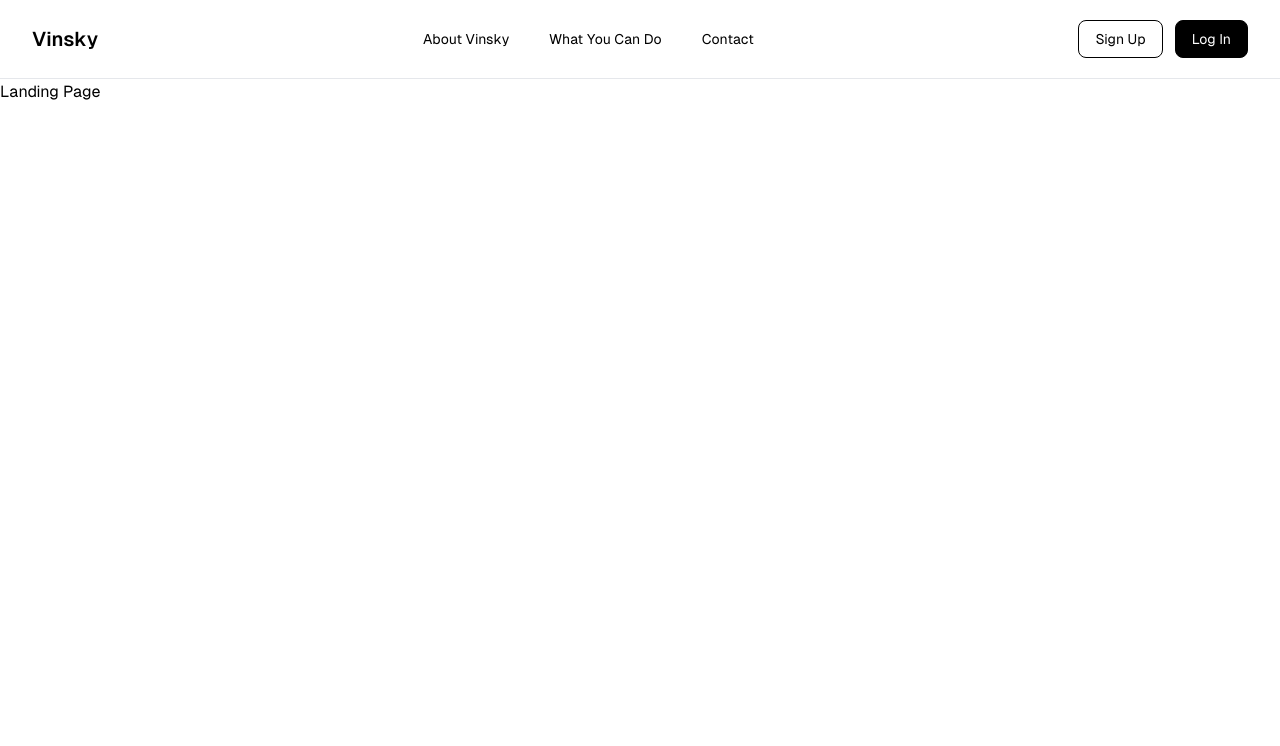
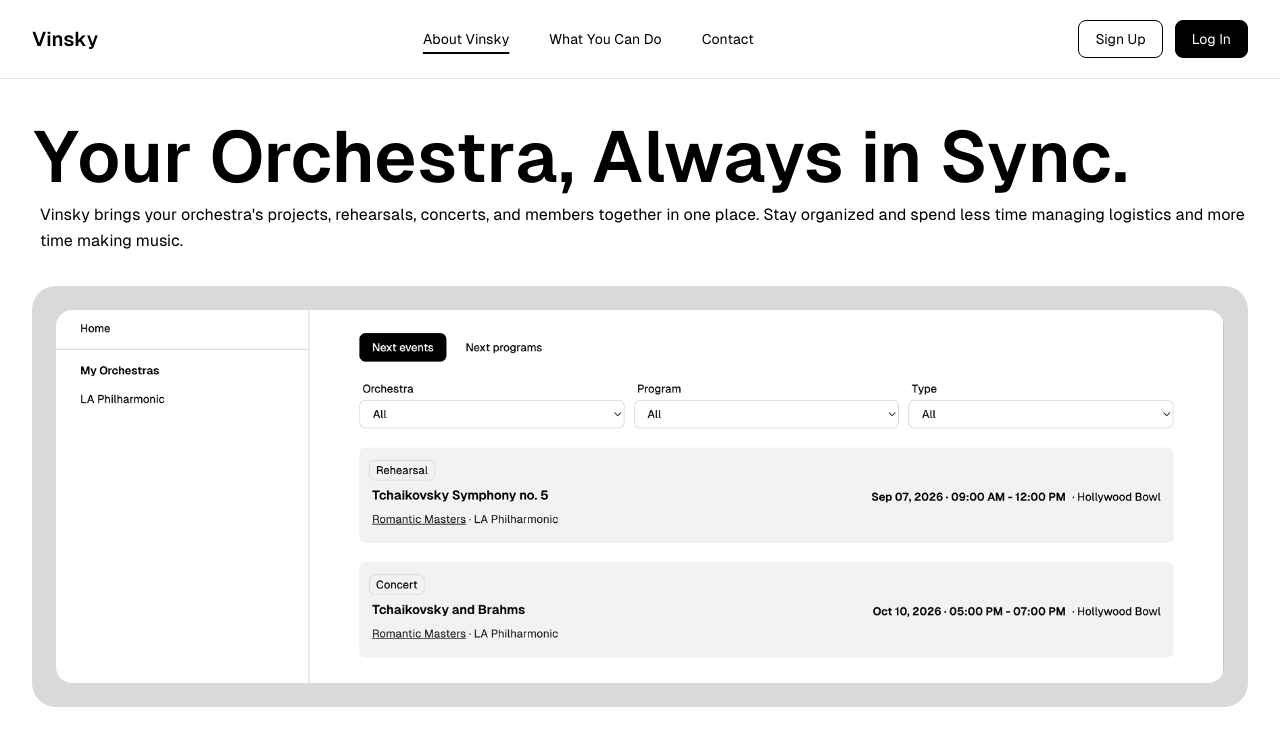
Before and after one commit to lbadiaestopa/vinsky-front, a React (Vite) app: page / in a window 1280 px wide. Shown: the top 746 px of the page. Built offline with nearby package versions, Linux system fonts and the light colour scheme; no server answers.

Commit message:
feat: add about section

```diff
--- /dev/null
+++ b/src/components/AboutSection.jsx
@@ -0,0 +1,27 @@
+import aboutImage from '../assets/about-image.png'
+
+function AboutSection() {
+    return (
+        <section id="about" className="bg-white px-8 py-24 text-black">
+            <div className="max-w-7xl mx-auto">
+                <h1 className="text-7xl font-semibold leading-tight">
+                    Your Orchestra, Always in Sync.
+                </h1>
+
+                <p className="ml-2 max-w-7xl text-base leading-relaxed">
+                    Vinsky brings your orchestra's projects, rehearsals, concerts, and members together in one place. Stay organized and spend less time managing logistics and more time making music.
+                </p>
+
+                <div className="mt-8 rounded-3xl bg-gray p-6">
+                    <img
+                        src={aboutImage}
+                        alt="Vinsky orchestra management platform"
+                        className="w-full object-cover rounded-2xl"
+                    />
+                </div>
+            </div>
+        </section>
+    )
+}
+
+export default AboutSection
--- a/src/pages/Landing.jsx
+++ b/src/pages/Landing.jsx
@@ -1,11 +1,12 @@
 import LandingHeader from '../components/LandingHeader'
+import AboutSection from '../components/AboutSection'
 
 function Landing() {
     return (
         <>
             <LandingHeader />
-            <main className="pt-20">
-                <h1>Landing Page</h1>
+            <main className="pt-4">
+                <AboutSection />
             </main>
         </>
     )
```
Also changed, not shown: src/assets/about-image.png (added).
